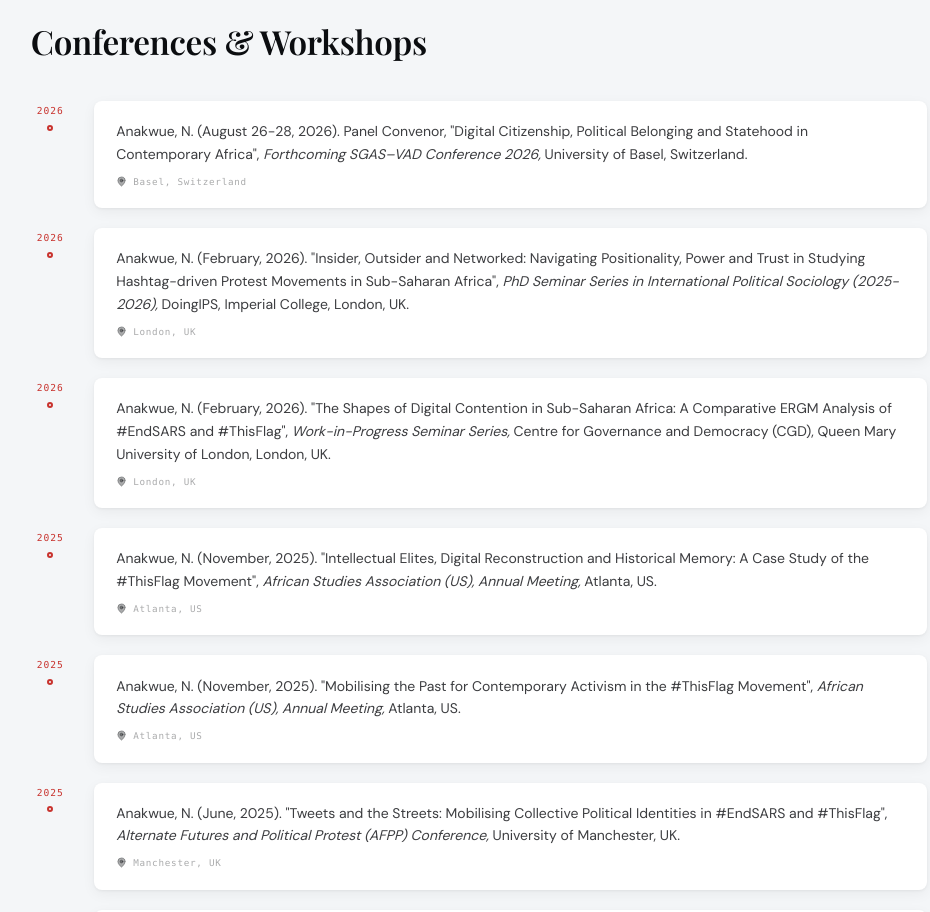
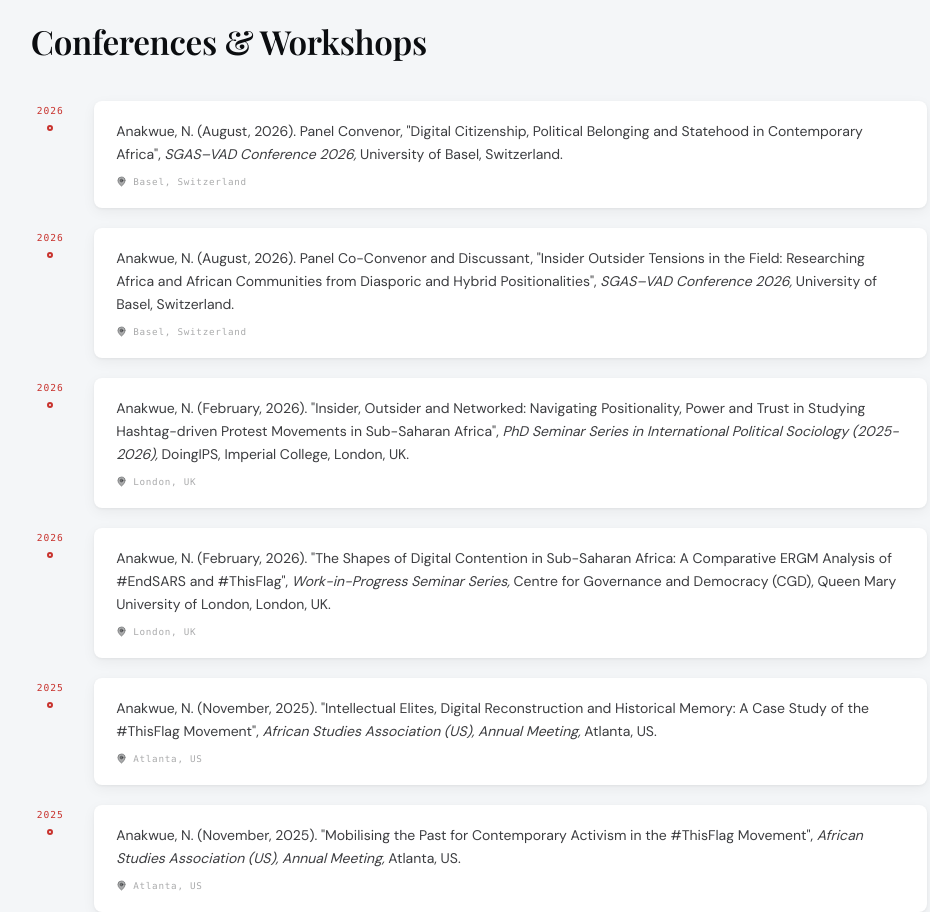
Before and after one commit to Nickybert/nickybert.github.io, a React (Vite) app: page / in a window 1280 px wide. Shown: the part 4143-5055 px from the top of the page, without its empty margins (46-976 px from the left). Built offline with nearby package versions, Linux system fonts and the light colour scheme; a web font is replaced by a local one.

Commit message:
Update Conferences.tsx tabs with new information

```diff
--- a/src/sections/Conferences.tsx
+++ b/src/sections/Conferences.tsx
@@ -3,8 +3,15 @@ import { MapPin } from 'lucide-react';
 
 const conferences = [
   {
-    before: 'Anakwue, N. (August 26-28, 2026). Panel Convenor, "Digital Citizenship, Political Belonging and Statehood in Contemporary Africa",',
-    venue:  'Forthcoming SGAS–VAD Conference 2026,',
+    before: 'Anakwue, N. (August, 2026). Panel Convenor, "Digital Citizenship, Political Belonging and Statehood in Contemporary Africa",',
+    venue:  'SGAS–VAD Conference 2026,',
+    after:  'University of Basel, Switzerland.',
+    year: '2026',
+    location: 'Basel, Switzerland',
+  },
+  {
+    before: 'Anakwue, N. (August, 2026). Panel Co-Convenor and Discussant, "Insider Outsider Tensions in the Field: Researching Africa and African Communities from Diasporic and Hybrid Positionalities",',
+    venue:  'SGAS–VAD Conference 2026,',
     after:  'University of Basel, Switzerland.',
     year: '2026',
     location: 'Basel, Switzerland',
```
